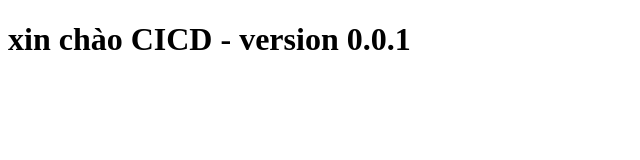
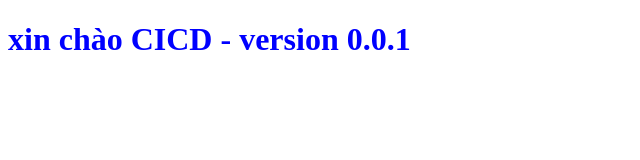
Before and after one commit to redgaming2911/phongkham, a plain HTML site: page index.html in a window 1280 px wide. Shown: the whole page, without its empty margins (0-640 px from the left). Drawn offline with Linux system fonts and the light colour scheme.

Commit message:
update style

```diff
--- a/index.html
+++ b/index.html
@@ -3,6 +3,7 @@
 <head>
     <meta charset="UTF-8">
     <meta name="viewport" content="width=<device-width>, initial-scale=1.0">
+    <link rel="stylesheet" href="styles/main.css">
     <title>Document</title>
 </head>
 <body>
--- /dev/null
+++ b/styles/main.css
@@ -0,0 +1,3 @@
+h1 {
+    color: blue;
+}
```
